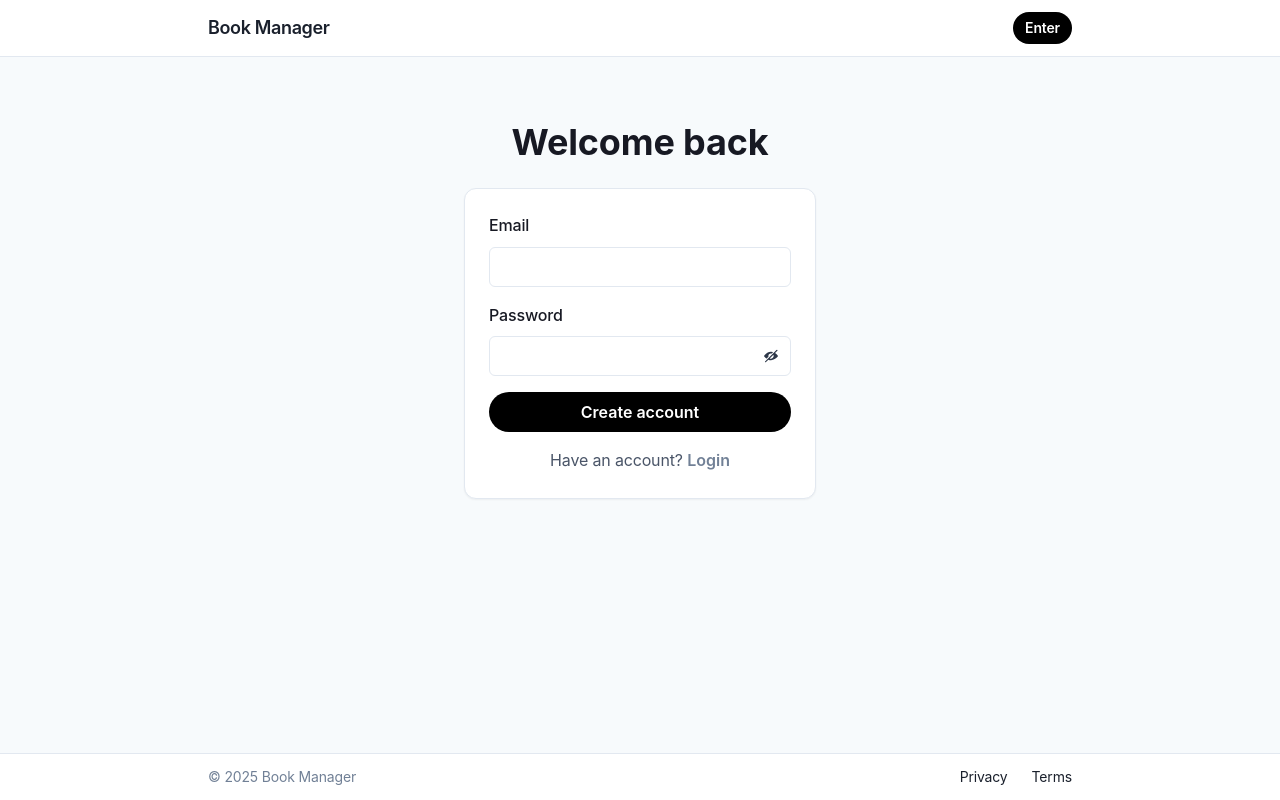
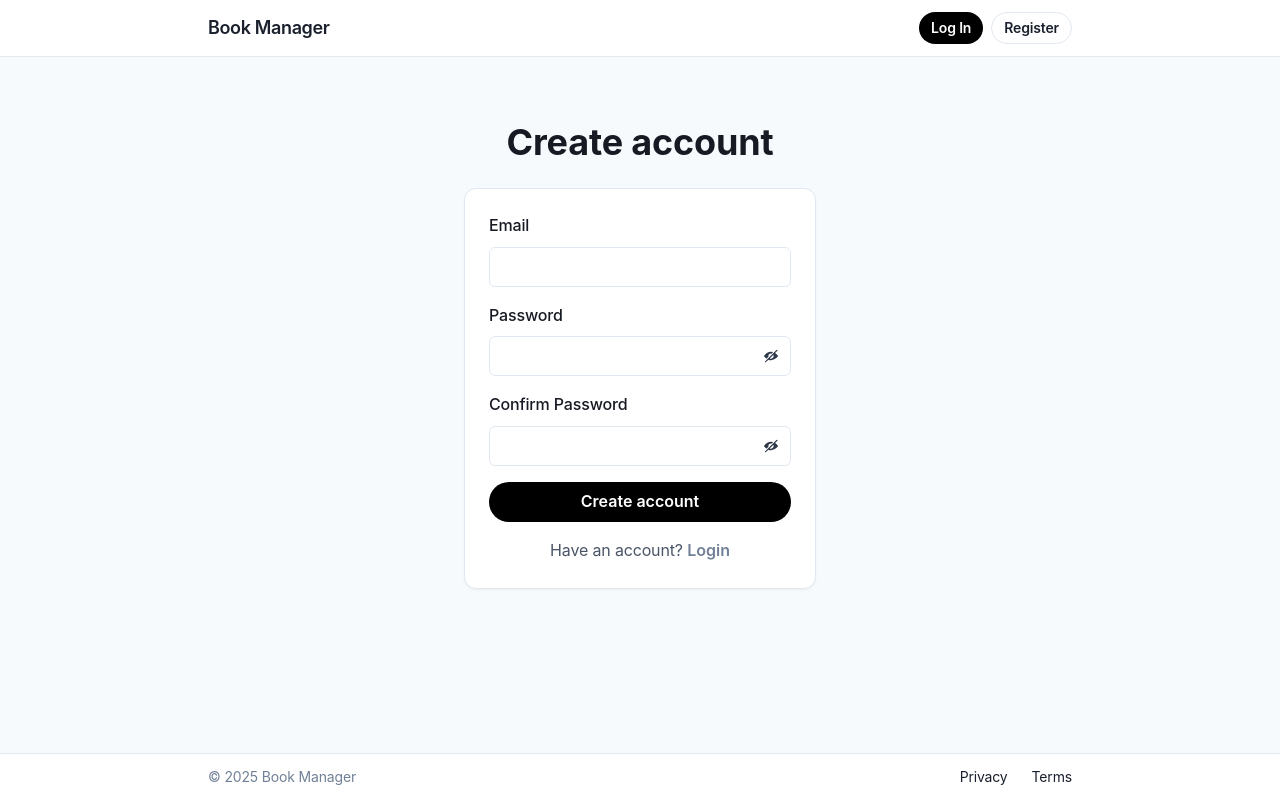
Before and after one commit to emanuelaromano/book-manager, a React (Vite) app in the folder client/: page /auth in a window 1280 px wide. Both pictures are taken after a click on the button "Register". Built offline with nearby package versions, Linux system fonts and the light colour scheme; no server answers.

Commit message:
email validation and pwd confirmation

```diff
--- a/client/src/components/Layout.jsx
+++ b/client/src/components/Layout.jsx
@@ -55,7 +55,10 @@ export default function Layout({ children, mainProps = {} }) {
                 </>
               )}
               {(isAuthPage || isAuthenticated === false) && (
-                <Button size="sm" as={Link} to="/auth">Enter</Button>
+                <>
+                  <Button size="sm" as={Link} to="/auth?mode=login">Log In</Button>
+                  <Button size="sm" as={Link} to="/auth?mode=register" variant="outline">Register</Button>
+                </>
               )}
             </HStack>
           </Flex>
--- a/client/src/pages/AuthPage.jsx
+++ b/client/src/pages/AuthPage.jsx
@@ -1,19 +1,60 @@
-import { useState } from 'react';
+import { useState, useEffect } from 'react';
 import { Box, Button, Container, FormControl, FormLabel, Heading, Input, Stack, Text, InputGroup, InputRightElement, IconButton, useToast } from '@chakra-ui/react';
 import { ViewIcon, ViewOffIcon } from '@chakra-ui/icons';
 import Layout from '../components/Layout.jsx';
-import { useNavigate } from 'react-router-dom';
+import { useNavigate, useLocation } from 'react-router-dom';
 
 export default function AuthPage() {
   const [mode, setMode] = useState('login');
   const [showPassword, setShowPassword] = useState(false);
+  const [showConfirmPassword, setShowConfirmPassword] = useState(false);
   const [email, setEmail] = useState('');
   const [password, setPassword] = useState('');
+  const [confirmPassword, setConfirmPassword] = useState('');
   const [loading, setLoading] = useState(false);
+  const location = useLocation();
   const toast = useToast();
   const navigate = useNavigate();
 
+  // Validate email format
+  function isValidEmail(email) {
+    const emailRegex = /^[^\s@]+@[^\s@]+\.[^\s@]+$/;
+    return emailRegex.test(email);
+  }
+
+  // Set mode based on URL parameter
+  useEffect(() => {
+    const urlParams = new URLSearchParams(location.search);
+    const urlMode = urlParams.get('mode');
+    if (urlMode === 'login' || urlMode === 'register') {
+      setMode(urlMode);
+    }
+  }, [location.search]);
+
+  function validateForm() {
+    if (!email) {
+      toast({ title: 'Email required', description: 'Please enter your email', status: 'error' });
+      return false;
+    }
+    if (!isValidEmail(email)) {
+      toast({ title: 'Invalid email', description: 'Please enter a valid email address', status: 'error' });
+      return false;
+    }
+    if (!password) {
+      toast({ title: 'Password required', description: 'Please enter your password', status: 'error' });
+      return false;
+    }
+    if (mode === 'register' && password !== confirmPassword) {
+      toast({ title: 'Passwords do not match', status: 'error' });
+      return false;
+    }
+    return true;
+  }
+
   async function submit() {
+    if (!validateForm()) {
+      return;
+    }
     setLoading(true);
     try {
       const res = await fetch(`/api/auth/${mode}`, {
@@ -41,12 +82,18 @@ export default function AuthPage() {
     <Layout>
       <Container maxW="sm" py={16}>
         <Stack spacing={6}>
-          <Heading textAlign="center">Welcome back</Heading>
+          <Heading textAlign="center">{mode === 'login' ? 'Welcome back' : 'Create account'}</Heading>
           <Box p={6} borderWidth="1px" rounded="xl" bg="white" shadow="sm">
             <Stack spacing={4}>
               <FormControl>
                 <FormLabel htmlFor="email">Email</FormLabel>
-                <Input id="email" type="email" value={email} onChange={(e) => setEmail(e.target.value)} required />
+                <Input
+                  id="email"
+                  type="email"
+                  value={email}
+                  onChange={(e) => setEmail(e.target.value)}
+                  required
+                />
               </FormControl>
               <FormControl>
                 <FormLabel htmlFor="password">Password</FormLabel>
@@ -70,6 +117,30 @@ export default function AuthPage() {
                   </InputRightElement>
                 </InputGroup>
               </FormControl>
+              {mode === 'register' && (
+                <FormControl>
+                  <FormLabel htmlFor="confirmPassword">Confirm Password</FormLabel>
+                  <InputGroup>
+                    <Input
+                      id="confirmPassword"
+                      type={showConfirmPassword ? 'text' : 'password'}
+                      value={confirmPassword}
+                      onChange={(e) => setConfirmPassword(e.target.value)}
+                      required
+                      minLength={6}
+                    />
+                    <InputRightElement>
+                      <IconButton
+                        aria-label={showConfirmPassword ? 'Hide password' : 'Show password'}
+                        icon={showConfirmPassword ? <ViewIcon /> : <ViewOffIcon />}
+                        variant="ghost"
+                        size="sm"
+                        onClick={() => setShowConfirmPassword(!showConfirmPassword)}
+                      />
+                    </InputRightElement>
+                  </InputGroup>
+                </FormControl>
+              )}
               <Button isLoading={loading} colorScheme="blue" onClick={submit} rounded="full">
                 {mode === 'login' ? 'Sign in' : 'Create account'}
               </Button>
```
